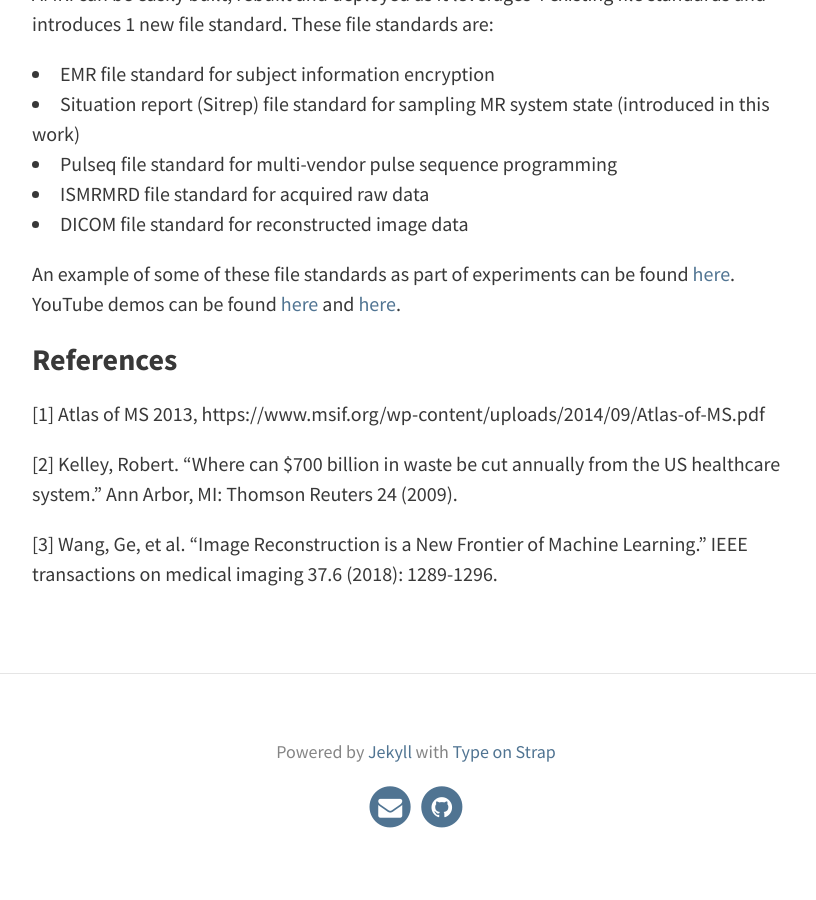
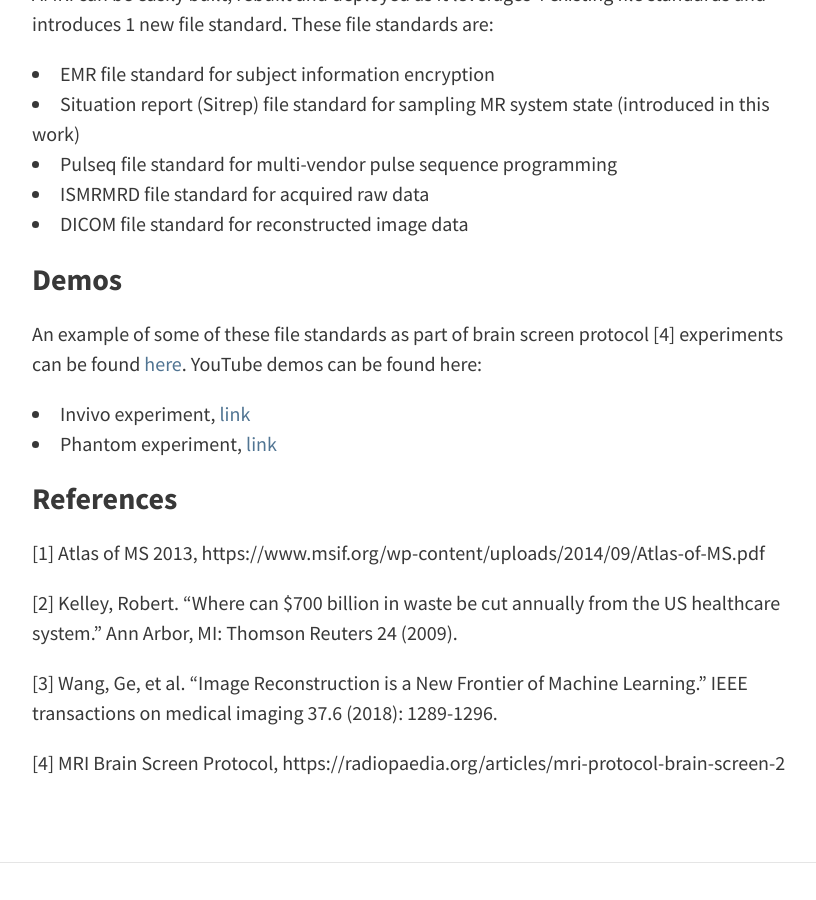
Before and after one commit to imr-framework/imr-framework.github.io, a Jekyll site: the page built from pages/amri.md, in a window 1280 px wide and 900 px high, scrolled down 1428 px. Shown: the whole window, without its empty margins (224-1040 px from the left). Built offline with Jekyll 4.4.1, drawn with Linux system fonts in a browser that asks for light colours.

Commit message:
Update links and text content

```diff
--- a/pages/amri.md
+++ b/pages/amri.md
@@ -30,7 +30,10 @@ AMRI can be easily built, rebuilt and deployed as it leverages 4 existing file s
 - ISMRMRD file standard for acquired raw data
 - DICOM file standard for reconstructed image data
 
-An example of some of these file standards as part of experiments can be found [here](https://github.com/imr-framework/imr-framework/tree/master/amri). YouTube demos can be found [here](https://youtu.be/ccKxyWZLjto) and [here](https://youtu.be/ZToRLwXQW1A).
+### Demos
+An example of some of these file standards as part of brain screen protocol [4] experiments can be found [here](https://github.com/imr-framework/imr-framework/tree/master/amri). YouTube demos can be found here:
+- Invivo experiment, [link](https://youtu.be/ccKxyWZLjto)
+- Phantom experiment, [link](https://youtu.be/ZToRLwXQW1A)
 
 ### References
 [1] Atlas of MS 2013, https://www.msif.org/wp-content/uploads/2014/09/Atlas-of-MS.pdf
@@ -38,3 +41,5 @@ An example of some of these file standards as part of experiments can be found [
 [2] Kelley, Robert. "Where can $700 billion in waste be cut annually from the US healthcare system." Ann Arbor, MI: Thomson Reuters 24 (2009).
 
 [3] Wang, Ge, et al. "Image Reconstruction is a New Frontier of Machine Learning." IEEE transactions on medical imaging 37.6 (2018): 1289-1296.
+
+[4] MRI Brain Screen Protocol, https://radiopaedia.org/articles/mri-protocol-brain-screen-2
```
